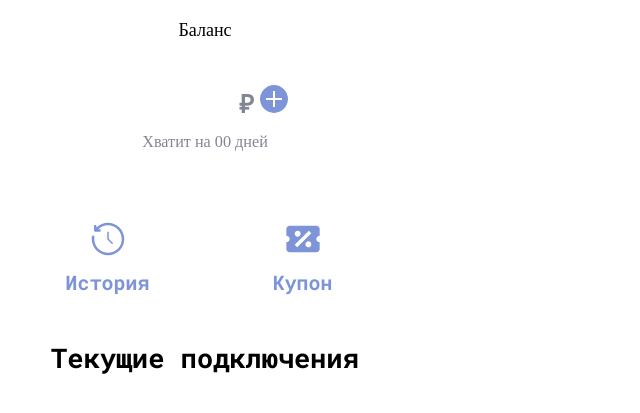
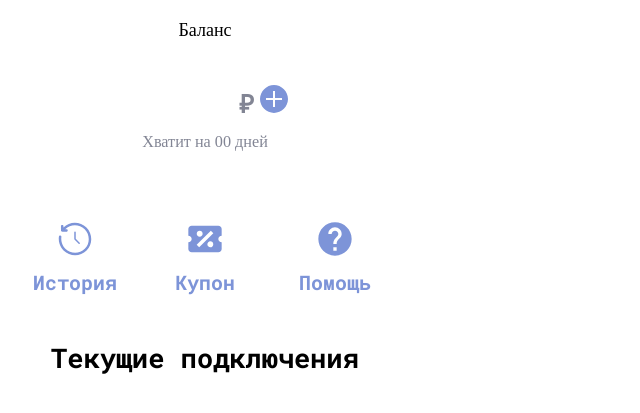
Before and after one commit to Atikin-NT/WolfVPN, a Flask app: template webapp/templates/main.html in a window 1280 px wide. Shown: the top 413 px of the page, without its empty margins (0-640 px from the left). Run offline with Flask 3, Linux system fonts and the light colour scheme; the template is opened without the code that fills it, so the values that code supplies are empty; parts of the project's set-up code (start-up, migrations or seed data) failed here and were passed over.

Commit message:
add help bot button

```diff
--- a/webapp/static/js/main.js
+++ b/webapp/static/js/main.js
@@ -109,6 +109,11 @@
     window.location.replace(`/bill`);
 }
 
+// тех поддержка
+function help(){
+    tg.openTelegramLink('https://t.me/wolfvpn_help_bot');
+}
+
 // получение информации о пользователе
 async function get_user_info(user_id){
     let res = await Request(SERVER_URL + `/api/v1.0/user/${user_id}`, {
@@ -169,6 +174,7 @@
     let delete_btns = document.getElementsByClassName('action-delete');
     let coupon_btns = document.getElementsByClassName('coupon');
     let pay_btns = document.getElementsByClassName('pay_btn');
+    let help_btns = document.getElementsByClassName('pay_btn');
     let bill_history = document.getElementsByClassName('bill-history');
 
     set_onclock_event(qrcode_btns, qrcode);
@@ -177,6 +183,7 @@
     set_onclock_event(coupon_btns, coupon);
     set_onclock_event(pay_btns, pay);
     set_onclock_event(bill_history, pay_history);
+    set_onclock_event(help_btns, help);
 }
 
 main();
--- a/webapp/templates/main.html
+++ b/webapp/templates/main.html
@@ -38,6 +38,12 @@
                         <p>Купон</p>
                     </button>
                 </div>
+                <div class="action">
+                    <button class="help">
+                        <img src="{{ url_for('static', filename='images/help.svg') }}"/>
+                        <p>Помощь</p>
+                    </button>
+                </div>
             </div>
         </div>
         <div class="current-peers">
```
Also changed, not shown: webapp/static/images/help.svg (added).
